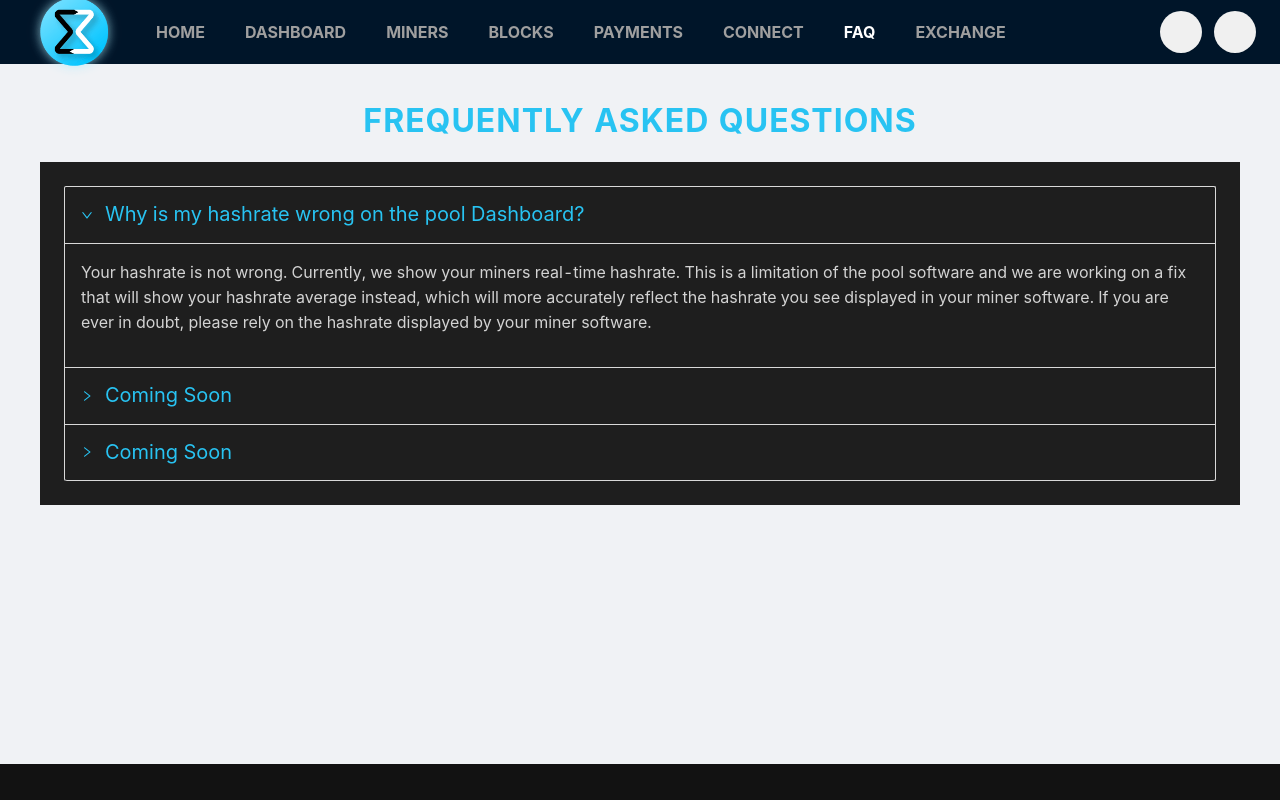
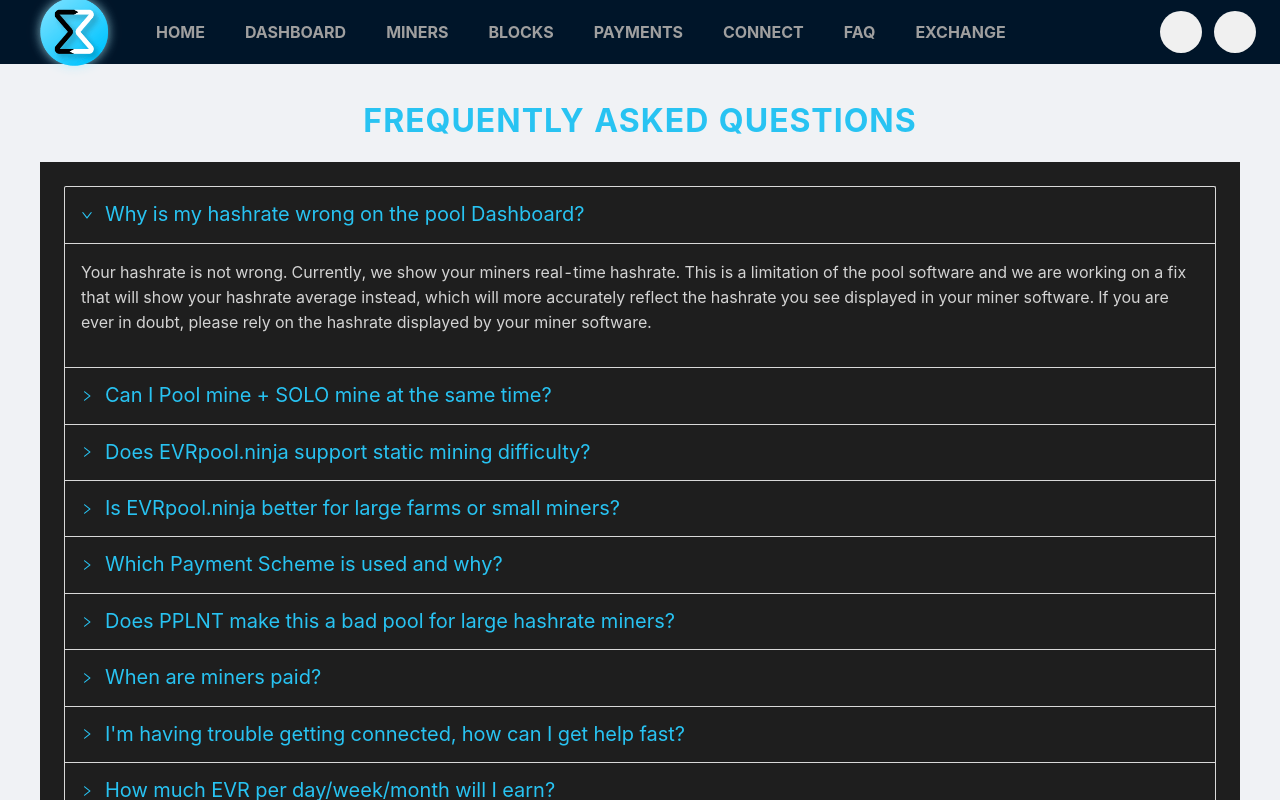
Before and after one commit to nicholidev/evr-frontend, a Next.js app: page /faq in a window 1280 px wide. Shown: the top 800 px of the page. Built offline with nearby package versions, Linux system fonts and the light colour scheme; some icons are missing.

Commit message:
completed faq page, fixed date with time helper, change some text on dashboard page

```diff
--- a/src/layouts/index.tsx
+++ b/src/layouts/index.tsx
@@ -26,28 +26,28 @@ const Menus: any = ({ breakpoints, clickHandle, router }: any) =>
                     label: `Home`,
                 },
                 {
-                    key: "dashboard",
+                    key: "dashboard.html",
                     label: `Dashboard`,
                 },
 
                 {
-                    key: "miners",
+                    key: "miners.html",
                     label: `Miners`,
                 },
                 {
-                    key: "blocks",
+                    key: "blocks.html",
                     label: `Blocks`,
                 },
                 {
-                    key: "payments",
+                    key: "payments.html",
                     label: `Payments`,
                 },
                 {
-                    key: "connect",
+                    key: "connect.html",
                     label: `Connect`,
                 },
                 {
-                    key: "faq",
+                    key: "faq.html",
                     label: `Faq`,
                 },
                 {
@@ -133,7 +133,7 @@ const MainLayout: FC<Props> = (props) =>
                                 type="primary"
                                 size="large"
                                 className="social-button"
-                                href="https://discord.gg/hQNyqn3ksh"
+                                href="https://discord.gg/ZCzmChaDjX"
                                 target="_blank"
                             >
                                 <Icon icon="ic:baseline-discord"/>
--- a/src/pages/connect.tsx
+++ b/src/pages/connect.tsx
@@ -78,7 +78,7 @@ const ConnectPage: NextPage = () =>
                         >
                             <code>
                                 evrprogpowminer.exe -P stratum+tcp://Wallet.Worker@evrpool.ninja:3333
-                          </code>
+                            </code>
                         </Card>
                     </Col>
                     {/* <Col span={24}>
--- a/src/pages/dashboard.tsx
+++ b/src/pages/dashboard.tsx
@@ -135,7 +135,7 @@ const DashboardPage: NextPage = () =>
 
     const onSearch = (e: string) =>
     {
-        router.push(`/dashboard/?miner=${e}`)
+        router.push(`/dashboard.html/?miner=${e}`)
     }
 
     const searchHandle = (e: string) =>
@@ -228,7 +228,7 @@ const DashboardPage: NextPage = () =>
                                 block
                                 options={[
                                     {
-                                        label: "Shared",
+                                        label: "Pool",
                                         value: "shared"
                                     },
                                     {
--- a/src/pages/faq.tsx
+++ b/src/pages/faq.tsx
@@ -3,6 +3,7 @@ import Container from "components/container";
 import MainLayout from "layouts";
 import { NextPage } from "next";
 import Head from "next/head";
+import { createNonNullChain } from "typescript";
 
 const { Panel } = Collapse;
 
@@ -12,13 +13,46 @@ const data = [
         content: "Your hashrate is not wrong. Currently, we show your miners real-time hashrate. This is a limitation of the pool software and we are working on a fix that will show your hashrate average instead, which will more accurately reflect the hashrate you see displayed in your miner software. If you are ever in doubt, please rely on the hashrate displayed by your miner software."
     },
     {
-        title: "Coming Soon",
-        content: "Coming soon..."
+        title: "Can I Pool mine + SOLO mine at the same time?",
+        content: "Yes! Just remember, you'll need to connect your rig to port 5555 for SOLO mining."
     },
     {
-        title: "Coming Soon",
-        content: "Coming soon..."
+        title: "Does EVRpool.ninja support static mining difficulty?",
+        content: "Yes, we do. Just enter d=x.xx in the PASSWORD field of your miner software; where x.xx equals the share difficulty you want. Example: d=0.1 - For more examples please see the Connect page."
+    },
+    {
+        title: "Is EVRpool.ninja better for large farms or small miners?",
+        content: "We support everyone. From the single GPU miner, to a large farm with 1,000 GPU's. If you are a large farm, we will even create a dedicated port for you and may even drop a stratum server closer to your location. Please Email Us or contact Luckyblocks in the Discord for more info."
+    },
+    {
+        title: "Which Payment Scheme is used and why?",
+        content: "For pool mining, we use PPLNT. SOLO miners are paid 100% of the block reward when/if they solve a block. PPLNT is similar to PPLNS payment schemes, but uses Round Time, instead of Round Shares. This rewards loyal miners, and strongly discourages 'Pool Hopping'. Currently, our time factor is set to 51%. This means that if you are mining for 51% or more of the round time, 100% of your shares will be paid. Your paid shares will only be reduced if spend less than 51% of time on a round. This makes it impossible for a large hashrate pool hopper to swoop onto this pool, get a lucky block, and then leave with a large amount of the block reward.(leaving only crumbs for loyal/constant miners)."
+    },
+    {
+        title: "Does PPLNT make this a bad pool for large hashrate miners?",
+        content: "No, not at all. EVRpool.ninja is an excellent choice for large and small miners alike. You are not punished for having a large hashrate. PPLNT punishes 'Pool Hoppers' who point a large amount of hashrate at a pool for quick bursts, hoping to catch a Lucky Round, then quickly disconnect; thereby taking a large amount of the block reward for doing very little work. Large farms that mine at EVRpool.ninja constantly do very well, and experience no share reductions."
+    },
+    {
+        title: "When are miners paid?",
+        content: "The pool payment processor runs every 10 minutes. Pool & SOLO miners with an owed balance will be paid every 10 minutes. Please keep in mind, the current minimum payout threshold is 50 EVR. If your balance is less than 50 EVR, then your balance will continue to accumulate until it exceeds 50 EVR."
+    },
+    {
+        title: "I'm having trouble getting connected, how can I get help fast?",
+        content: "The fastest way to get help is to jump into the pool Discord server. You can find the Discord invite link in the page header (Desktop) or at the bottom of the menu (on mobile)"
+    },
+    {
+        title: "How much EVR per day/week/month will I earn?",
+        content: "To make things easy, when you Pool Mine, we auto-calculate your Estimated Daily Earnings based on your real-time hashrate. You can check it any time on the Dashboard page."
+    },
+    {
+        title: "How close am I to solving a SOLO block?",
+        content: "As you know, mining is probabilistic in nature. Block-to-block, Luck can vary greatly. In a perfect world, you'd solve a block every time with 100% Effort. Sometimes you will be luckier, sometimes you will be less lucky. For your convenience, we calculate your SOLO Round Effort on your Dashboard page."
+    },
+    {
+        title: "What is my Pending Balance?",
+        content: "Pending Balance is simply the amount of EVR coins owed to you which are still waiting on network confirmations. After the network confirmation threshold is met, the coins will be paid out the next time the Pool Payment Processor runs. (every 10 minutes)."
     }
+
 ]
 
 const FaqPage: NextPage = () =>
--- a/src/pages/miners.tsx
+++ b/src/pages/miners.tsx
@@ -30,7 +30,7 @@ const MinersPage: NextPage = () =>
             {
                 return (
                     <Link
-                        href={`/dashboard/?miner=${i.miner}`}
+                        href={`/dashboard.html/?miner=${i.miner}`}
                     >
                         {i.miner} {i.effort && <Tag color="blue">Solo</Tag>}
                     </Link>
@@ -65,7 +65,7 @@ const MinersPage: NextPage = () =>
                 <link rel="icon" href="/favicon.ico"/>
             </Head>
             <Container>
-                <h1 className="page-title">Active Miners</h1>
+                <h1 className="page-title">Top (active) Miners</h1>
                 <Table
                     columns={columns}
                     dataSource={shares}
--- a/src/utils/time.helper.ts
+++ b/src/utils/time.helper.ts
@@ -15,7 +15,7 @@ export const getTimeFormat  = (time: string | number | Date) =>
 {
     const newTime =  new Date(time);
     let year: number | string   = newTime.getFullYear();
-    let month: number | string   = newTime.getMonth();
+    let month: number | string   = newTime.getMonth() + 1;
     let day: number | string     = newTime.getDate();
     let hour: number | string    = newTime.getHours();
     let minute: number | string  = newTime.getMinutes();
```
